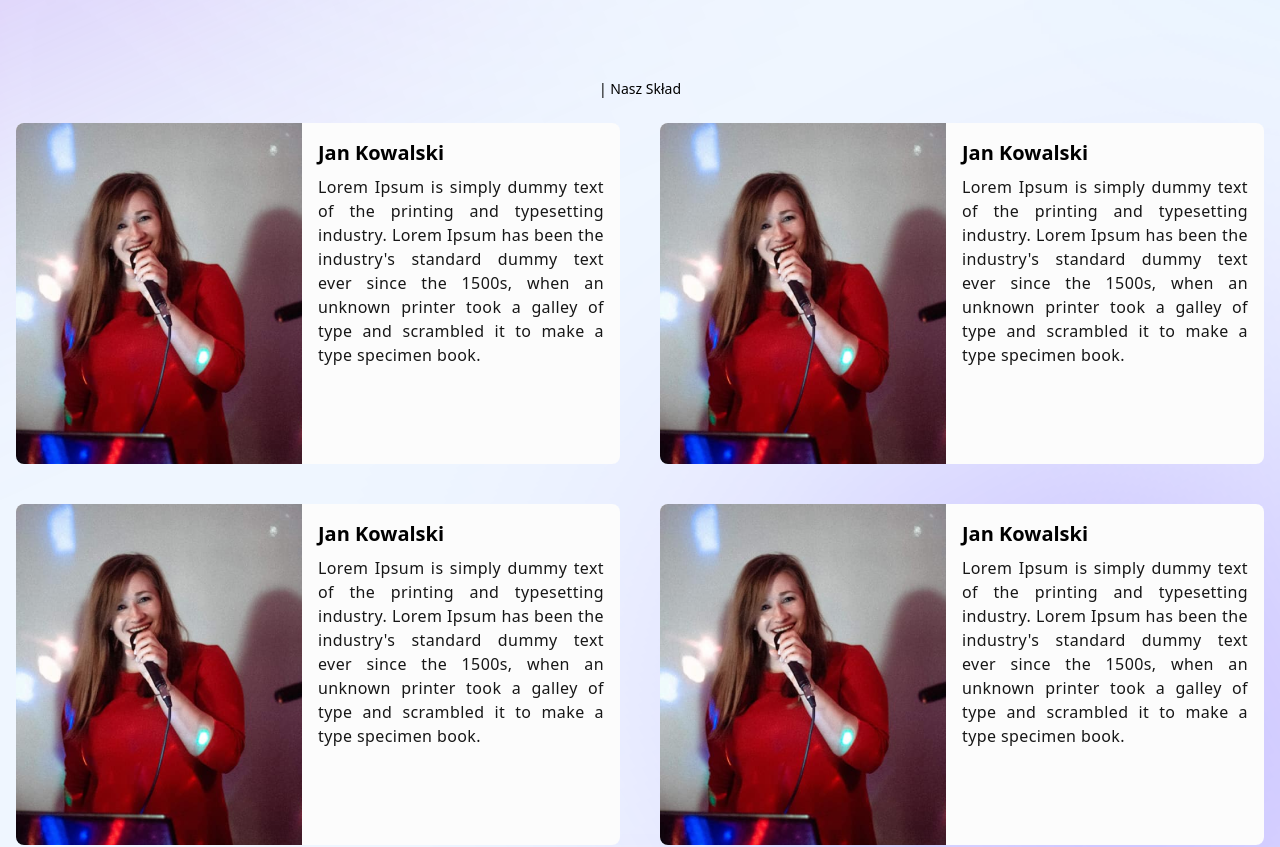
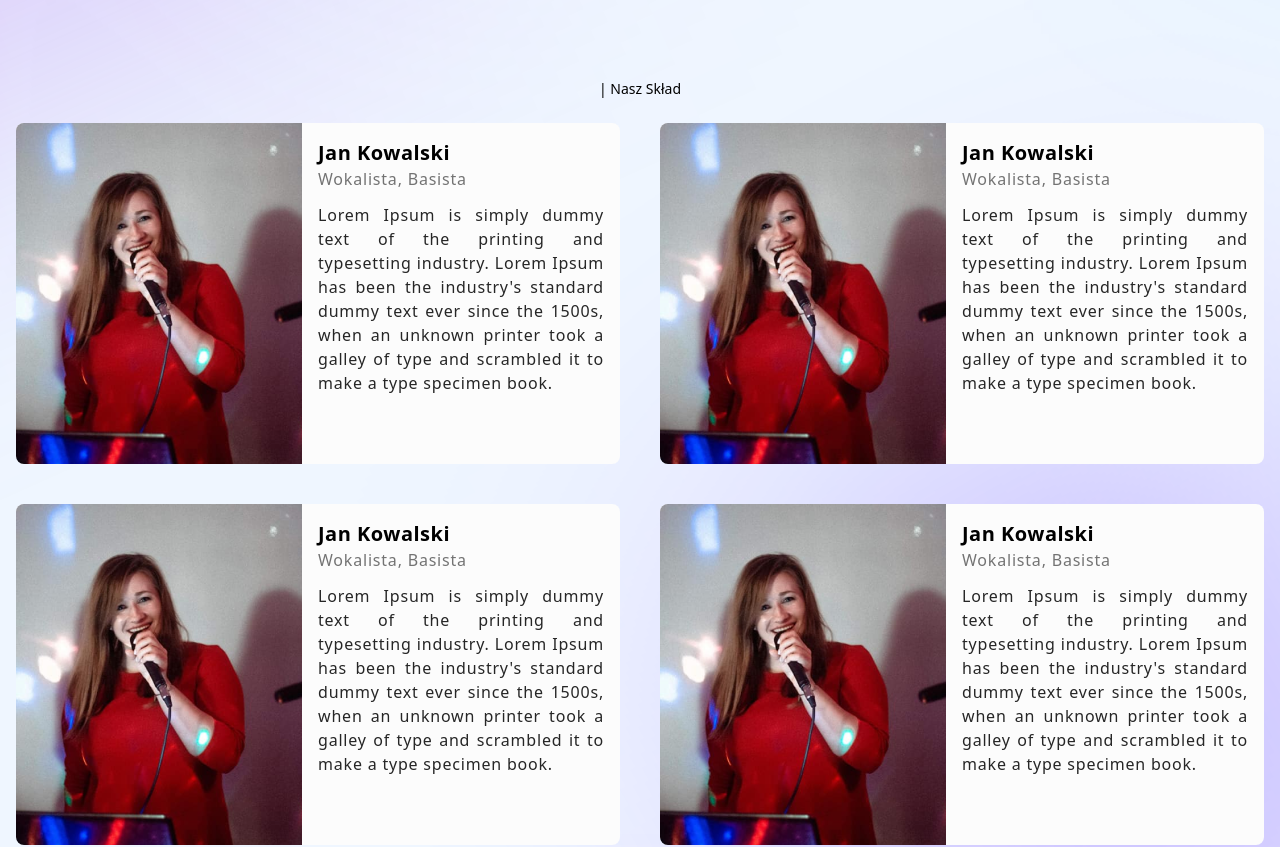
Before and after one commit to F3azy/Savio, a React (Vite) app: page / in a window 1280 px wide. Shown: the part 920-1767 px from the top of the page. Built offline with nearby package versions, Linux system fonts and the light colour scheme.

Commit message:
added the band position info to the team member vard

```diff
--- a/src/components/TeamMemberCard.jsx
+++ b/src/components/TeamMemberCard.jsx
@@ -1,13 +1,25 @@
-const TeamMemberCard = ({ image, name, desription }) => {
+const TeamMemberCard = ({ image, name, positions, desription }) => {
   return (
     <div className="flex rounded-lg overflow-hidden bg-[#FCFCFC]">
-    <img src={image} alt={"Zdjecie " + name} />
-      <div className="p-4 flex flex-col gap-2">
-        <h4 className="font-semibold text-xl">{name}</h4>
+      <img src={image} alt={"Zdjecie " + name} />
+      <div className="p-4 flex flex-col gap-3">
+        <div className="flex flex-col">
+          <h4 className="font-semibold tracking-wide text-xl">{name}</h4>
+          <p
+            className="
+          text-neutral-500
+          tracking-wider
+          font-medium
+          text-justify
+          "
+          >
+            {positions}
+          </p>
+        </div>
         <p
           className="
-        text-neutral-900
-        tracking-wide
+        text-neutral-800
+        tracking-wider
         font-medium
         text-justify
         "
@@ -19,5 +31,4 @@ const TeamMemberCard = ({ image, name, desription }) => {
   );
 };
 
-
 export default TeamMemberCard;
--- a/src/sections/Team.jsx
+++ b/src/sections/Team.jsx
@@ -20,7 +20,8 @@ const Team = () => {
         <TeamMemberCard
           image={Image1}
           name={"Jan Kowalski"}
-          desription={`          Lorem Ipsum is simply dummy text of the printing and typesetting
+          positions={"Wokalista, Basista"}
+          desription={`Lorem Ipsum is simply dummy text of the printing and typesetting
           industry. Lorem Ipsum has been the industry's standard dummy text ever
           since the 1500s, when an unknown printer took a galley of type and
           scrambled it to make a type specimen book.`}
@@ -28,7 +29,8 @@ const Team = () => {
         <TeamMemberCard
           image={Image1}
           name={"Jan Kowalski"}
-          desription={`          Lorem Ipsum is simply dummy text of the printing and typesetting
+          positions={"Wokalista, Basista"}
+          desription={`Lorem Ipsum is simply dummy text of the printing and typesetting
           industry. Lorem Ipsum has been the industry's standard dummy text ever
           since the 1500s, when an unknown printer took a galley of type and
           scrambled it to make a type specimen book.`}
@@ -36,7 +38,8 @@ const Team = () => {
         <TeamMemberCard
           image={Image1}
           name={"Jan Kowalski"}
-          desription={`          Lorem Ipsum is simply dummy text of the printing and typesetting
+          positions={"Wokalista, Basista"}
+          desription={`Lorem Ipsum is simply dummy text of the printing and typesetting
           industry. Lorem Ipsum has been the industry's standard dummy text ever
           since the 1500s, when an unknown printer took a galley of type and
           scrambled it to make a type specimen book.`}
@@ -44,11 +47,13 @@ const Team = () => {
         <TeamMemberCard
           image={Image1}
           name={"Jan Kowalski"}
-          desription={`          Lorem Ipsum is simply dummy text of the printing and typesetting
+          positions={"Wokalista, Basista"}
+          desription={`Lorem Ipsum is simply dummy text of the printing and typesetting
           industry. Lorem Ipsum has been the industry's standard dummy text ever
           since the 1500s, when an unknown printer took a galley of type and
           scrambled it to make a type specimen book.`}
         />
+
       </div>
     </section>
   );
```
